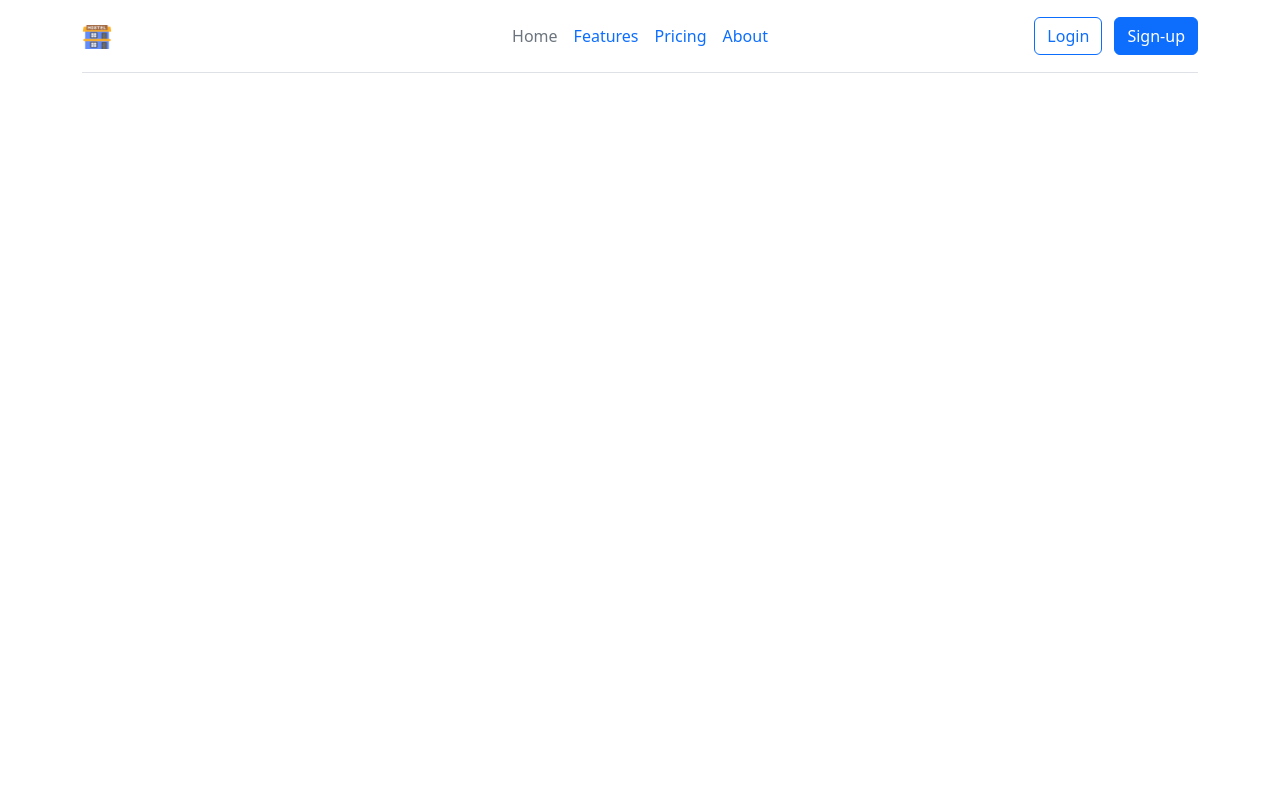
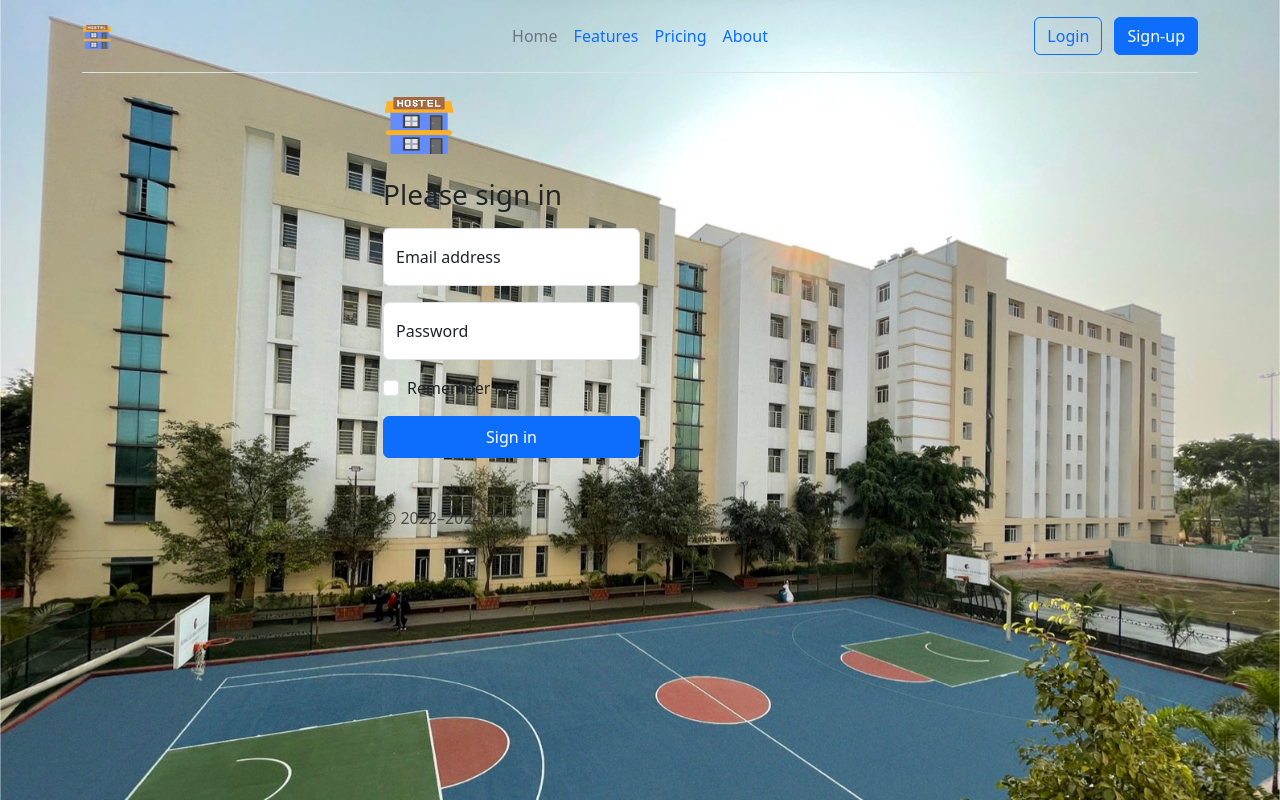
Before and after one commit to EASHeshan/Login-page, a plain HTML site: page index.html in a window 1280 px wide. Drawn offline with nearby package versions, Linux system fonts and the light colour scheme.

Commit message:
login & home page commit

```diff
--- a/index.html
+++ b/index.html
@@ -8,26 +8,53 @@
     <link rel="stylesheet" href="style.css">
 </head>
 
-<body>
+<body class="body">
     <div class="container">
         <header class="d-flex flex-wrap align-items-center justify-content-center justify-content-md-between py-3 mb-4 border-bottom">
           <div class="col-md-3 mb-2 mb-md-0">
             <a class="navbar-brand" href="#">
-                <img src="img/hostel.png" alt="Bootstrap" width="30" height="24">
+                <img src="img/hostel.png" alt="logo" width="30" height="24">
               </a>
           </div>
           <ul class="nav col-12 col-md-auto mb-2 justify-content-center mb-md-0">
-            <li><a href="#" class="nav-link px-2 link-secondary">Home</a></li>
+            <li><a href="index.html" class="nav-link px-2 link-secondary">Home</a></li>
             <li><a href="#" class="nav-link px-2">Features</a></li>
             <li><a href="#" class="nav-link px-2">Pricing</a></li>
             <li><a href="#" class="nav-link px-2">About</a></li>
           </ul>
           <div class="col-md-3 text-end">
-            <button type="button" class="btn btn-outline-primary me-2">Login</button>
+            <button type="button"  class="btn btn-outline-primary me-2" id="">Login</button>
             <button type="button" class="btn btn-primary">Sign-up</button>
           </div>
         </header>
       </div>
+
+
+      <div class="position-absolute top-45 end-50">
+
+          <img class="mb-4" src="img/hostel.png" alt="" width="72" height="57">
+          <h1 class="h3 mb-3 fw-normal">Please sign in</h1>
+
+          <div class="form-floating mb-3">
+            <input type="email" class="form-control" id="floatingInput" placeholder="name@example.com">
+            <label for="floatingInput">Email address</label>
+          </div>
+          <div class="form-floating">
+            <input type="password" class="form-control" id="floatingPassword" placeholder="Password">
+            <label for="floatingPassword">Password</label>
+          </div>
+
+          <div class="form-check text-start my-3">
+            <input class="form-check-input" type="checkbox" value="remember-me" id="flexCheckDefault">
+            <label class="form-check-label" for="flexCheckDefault">
+              Remember me
+            </label>
+          </div>
+          <button class="btn btn-primary w-100 py-2" type="submit" formaction="/login.html">Sign in</button>
+          <p class="mt-5 mb-3 text-body-secondary">&copy; 2022–2024</p>
+
+    </div>
+
 
 
     <script src="app.js"></script>
--- a/style.css
+++ b/style.css
@@ -0,0 +1,7 @@
+
+body {
+  background-image: url('img/hostel-rgu.101.jpeg');
+  background-repeat: no-repeat;
+  background-attachment: fixed;
+  background-size: 100% 100%;
+}
```
Also changed, not shown: login.html (added, +11 -0 lines), img/hostel-rgu.101.jpeg (added), img/images.jpeg (added), img/maxresdefault.jpg (added).
